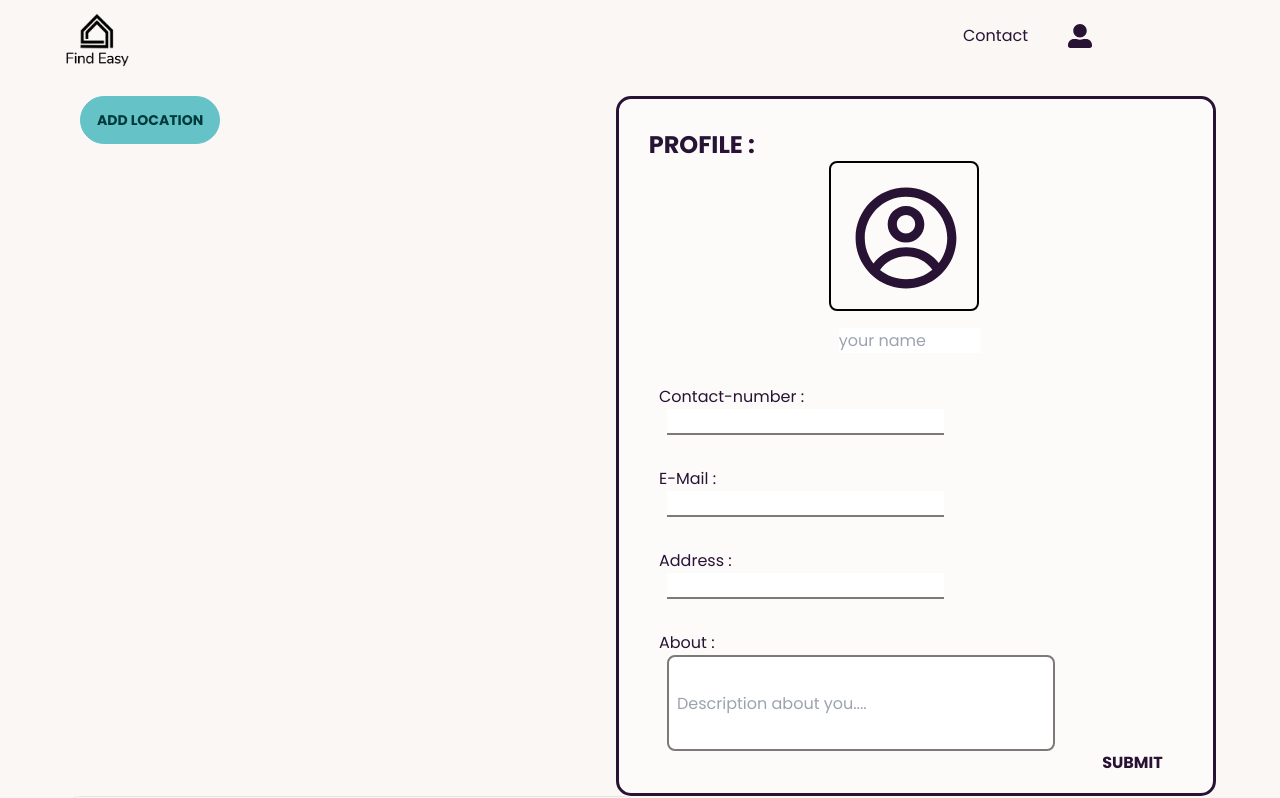
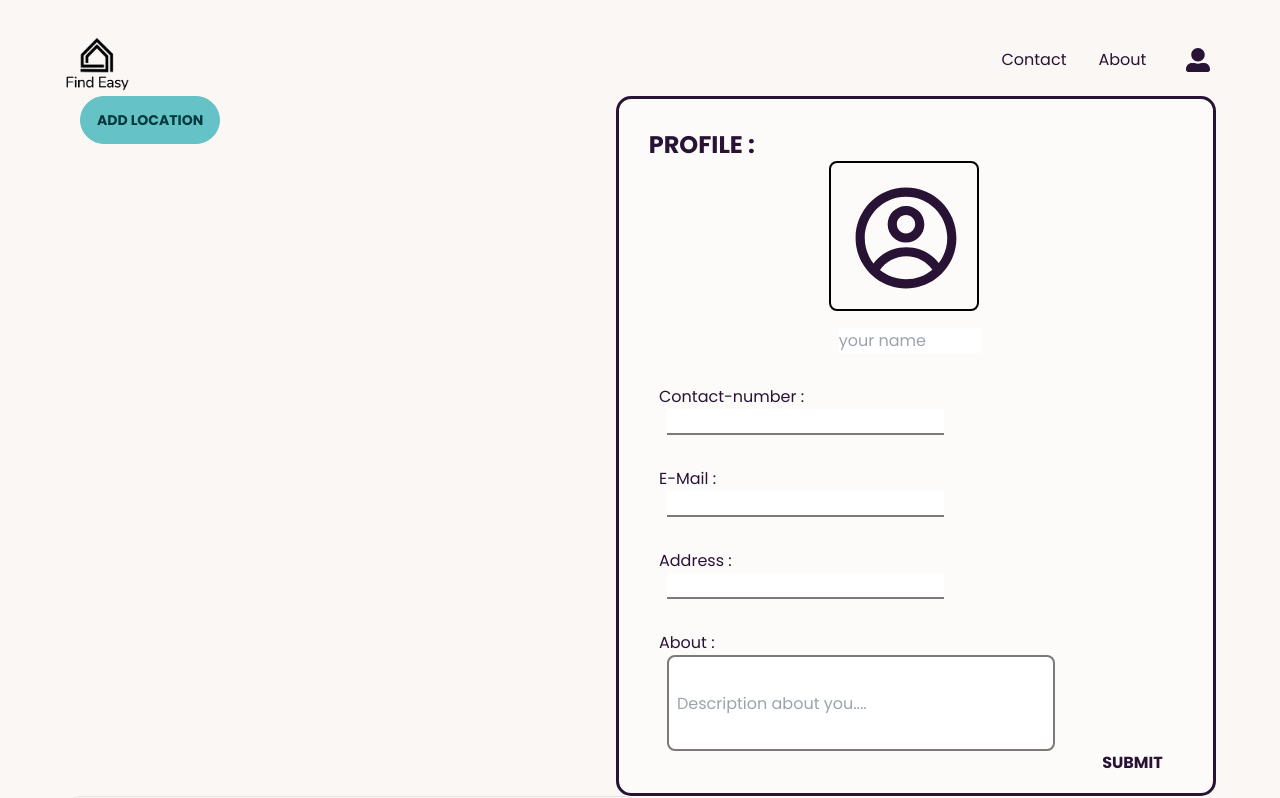
Before and after one commit to parikshith078/find-easy, a Next.js app: page /listing in a window 1280 px wide. Shown: the top 798 px of the page. Built offline with nearby package versions, Linux system fonts and the light colour scheme; no server answers.

Commit message:
bug fixs

```diff
--- a/src/components/Header.tsx
+++ b/src/components/Header.tsx
@@ -7,17 +7,13 @@ import Link from "next/link";
 import { useAuth } from "@/components/context/AuthContext";
 // TODO: Fix issues in landing page
 const Header = () => {
-  return (
-    <div className="">
-      <Nav />
-    </div>
-  );
+  return <Nav />;
 };
 export default Header;
 
 const Nav: FC = () => {
   const { currentUser, logout } = useAuth();
-  // TODO: add contact button to scroll to contact section
+  // DONE: add contact button to scroll to contact section
 
   const logo = "/assets/logo.png";
 
@@ -26,7 +22,7 @@ const Nav: FC = () => {
   };
 
   return (
-    <div className="navbar bg-base-100 px-12 max-w-[90%]">
+    <div className="navbar bg-base-100 self-center ml-10 max-w-[93%] mt-6 ">
       <div className="flex-1 pb-2 ">
         <Link href="/" className="btn btn-ghost normal-case pb-2 text-2xl">
           <Image alt="logo" src={logo} width={67} height={60} />
@@ -35,6 +31,9 @@ const Nav: FC = () => {
       <ul className="menu menu-horizontal px-1 font-medium mx-2 ">
         <li>
           <Link href="#footer">Contact</Link>
+        </li>
+        <li>
+          <Link href="/about">About</Link>
         </li>
       </ul>
       <div className="flex-none gap-2">
--- a/src/pages/index.tsx
+++ b/src/pages/index.tsx
@@ -7,6 +7,7 @@ import { MdLocationPin } from "react-icons/md";
 import Image from "next/image";
 import { styles } from "@/tailwindStyles";
 import { FC } from "react";
+import Link from "next/link";
 
 const SERVICES_INFO: service[] = [
   {
@@ -35,7 +36,7 @@ interface herocard {
 
 const HeroCard: FC<herocard> = ({ backgroundImage }) => {
   const cardImg = {
-    backgroundImage: `url(${process.env.PUBLIC_URL}${backgroundImage})`,
+    backgroundImage: "url(/assets/house.jpg)",
   };
   return (
     <div
@@ -73,9 +74,9 @@ export default function Home() {
       </Head>
       <main>
         <Header />
-        <div className="absolute top-24">
+        <div className="absolute top-40">
           <div className={` ${styles.paddingX}   w-full flex justify-center `}>
-            <div className={`lg:w-[1280px]  `}>
+            <div className={`  `}>
               <div className="hero-section flex gap-20 lg:flex-row sm:flex-col xs:flex-col  ">
                 <div className="left-col xs:w-full lg:w-[40%] flex flex-col gap-8 ">
                   <h1 className=" text-[52px] playfair leading-snug">
@@ -125,10 +126,13 @@ const ServiceCard = ({ discription, src, serviceName }: service) => {
 
 const SeeListingBtn = () => {
   return (
-    <div className="flex items-center gap-3 hover:gap-5 transition-all delay-150 ease-in cursor-pointer">
+    <Link
+      href="/catalouge"
+      className="flex items-center gap-3 hover:gap-5 transition-all delay-150 ease-in cursor-pointer"
+    >
       <div className=" text-[18px] hover:underline">See listing</div>
       <HiOutlineArrowNarrowRight size="24" />
-    </div>
+    </Link>
   );
 };
 
```
